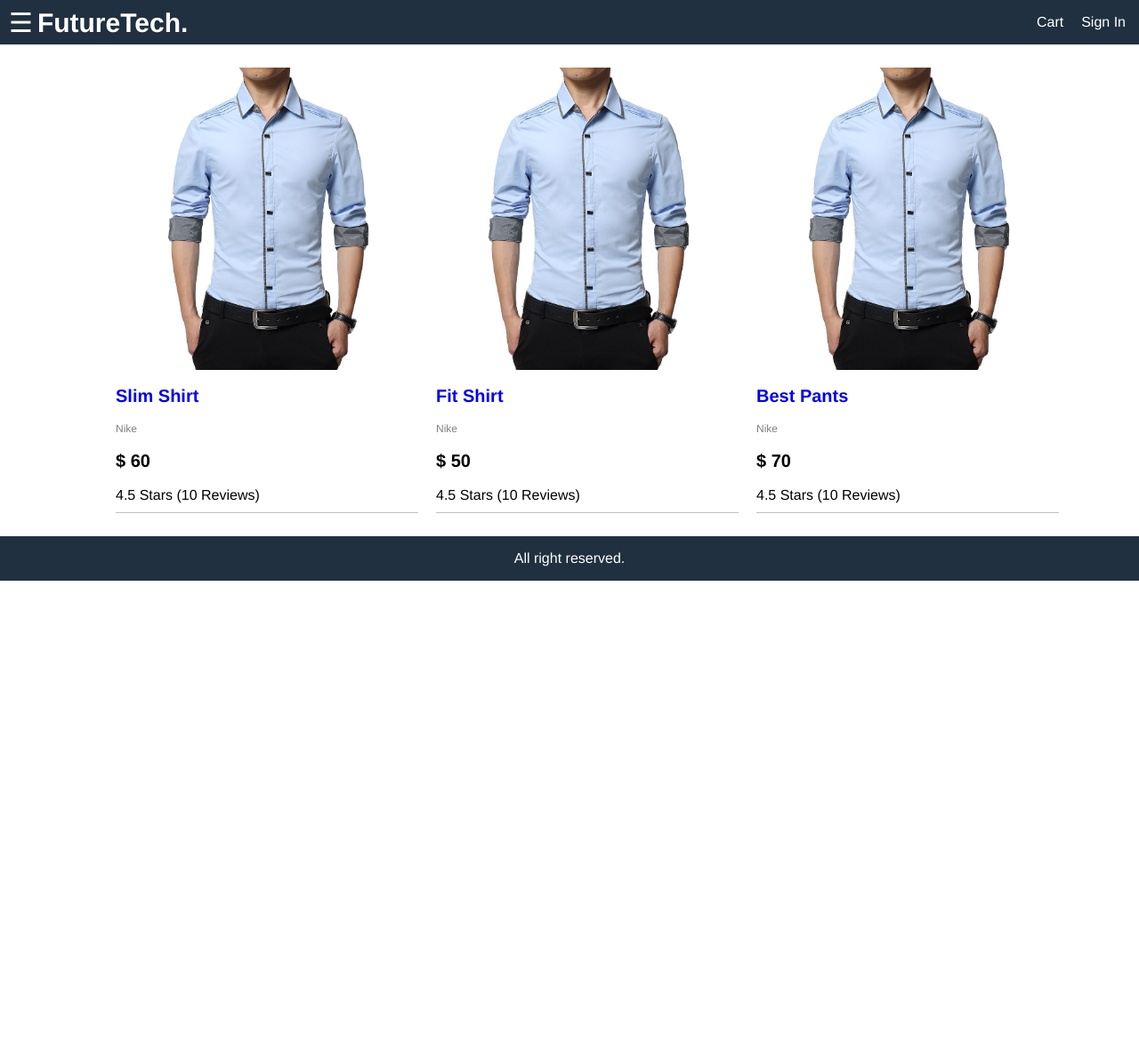
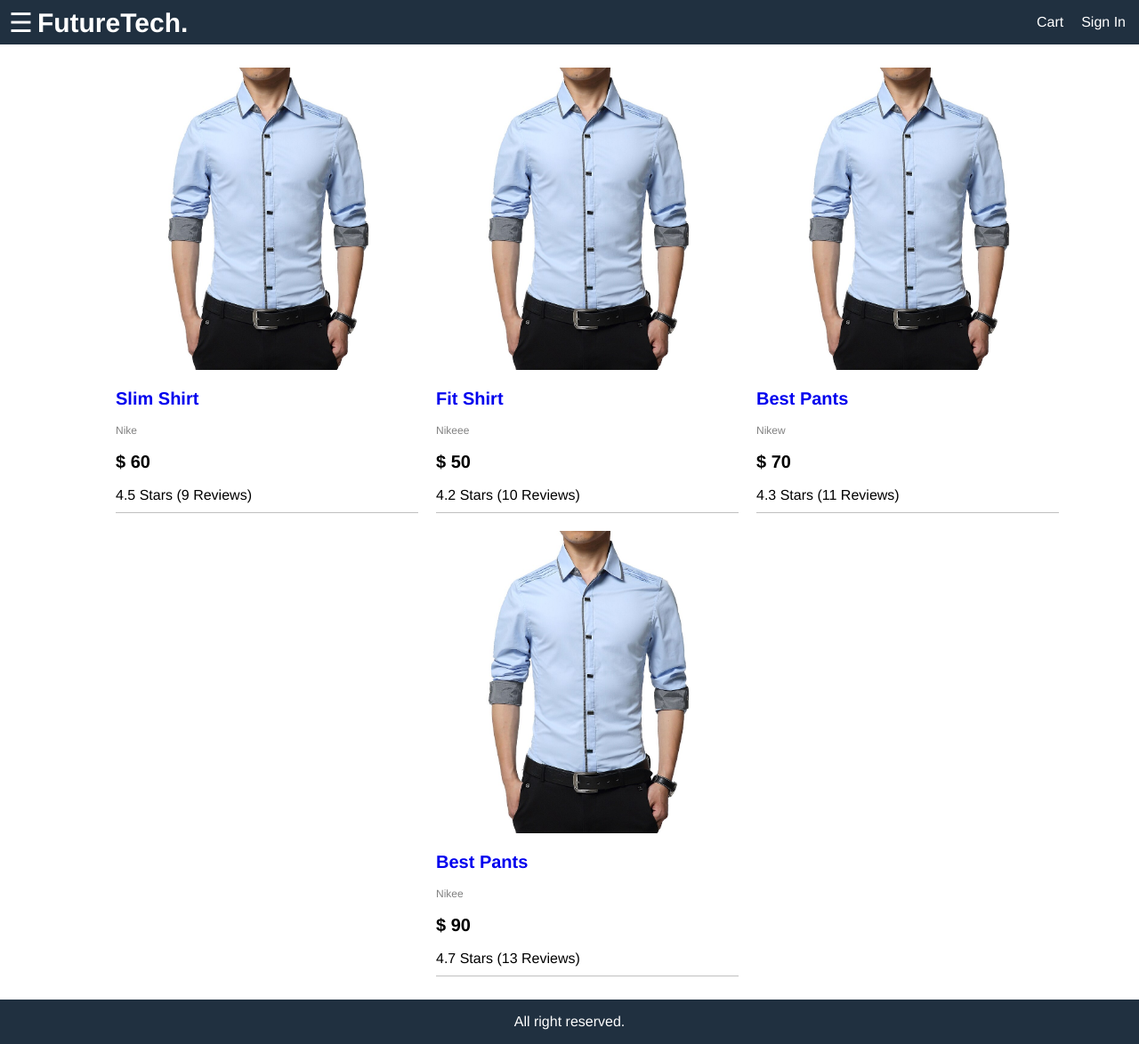
Before and after one commit to romaaxa/fcwShp-ft, a React (Create React App) app in the folder frontend/: page / in a window 1280 px wide. Shown: the whole page at 89% size. Before the commit the page ends 800 px from the top, so only its background shows below. Built offline with nearby package versions, Linux system fonts and the light colour scheme.

Commit message:
react router

```diff
--- a/frontend/src/App.js
+++ b/frontend/src/App.js
@@ -1,5 +1,8 @@
 import './App.css';
 import data from './data';
+import HomePage from './components/HomePage';
+import ProductPage from './components/ProductPage';
+import { BrowserRouter, Route, Link } from 'react-router-dom';
 
 const openMenu = () => {
   document.querySelector(".sidebar").classList.add("open");
@@ -11,6 +14,7 @@
 
 const App = () => {
   return (
+    <BrowserRouter>
       <div className="grid-container">
         <header className="header">
           <div className="brand">
@@ -19,7 +23,7 @@
               &#9776;
             </button>
 
-          <a href="index.html">FutureTech.</a>
+            <Link to="/" >FutureTech.</Link>
           </div>
 
           <div className="header-links">
@@ -46,29 +50,8 @@
 
         <main className="main">
           <div className="content">
-          <ul className="products">
-            {
-              data.products.map(product =>
-                <li>
-                  <div className="product">
-                    <img className="product-image" src={product.image} alt="product" />
-
-                    <div className="product-name">
-                      <a href="product.html">{product.name}</a>
-                    </div>
-
-                    <div className="product-brand">{product.brand}</div>
-
-                    <div className="product-price">$ {product.price}</div>
-
-                    <div className="product-rating">{product.rating} Stars ({product.numReviews} Reviews)</div>
-                  </div>
-                </li>
-              )
-            }
-
-
-          </ul>
+            <Route path="/product/:id" component={ProductPage} />
+            <Route path="/" exact={true} component={HomePage} />
           </div>
 
         </main>
@@ -77,6 +60,7 @@
           All right reserved.
       </footer>
       </div>
+    </BrowserRouter>
   );
 }
 
--- /dev/null
+++ b/frontend/src/components/HomePage.js
@@ -0,0 +1,32 @@
+import React from 'react';
+import data from '../data';
+import { Link } from 'react-router-dom';
+
+const HomePage = () => {
+    return (
+        <ul className="products">
+            {
+                data.products.map(product =>
+                    <li className="liProp">
+                        <div className="product">
+                            <Link to={"/product/" + product._id}>
+                                <img className="product-image" src={product.image} alt="product" />
+                            </Link>
+                            <div className="product-name">
+                                <Link to={"/product/" + product._id}>{product.name}</Link>
+                            </div>
+
+                            <div className="product-brand">{product.brand}</div>
+
+                            <div className="product-price">$ {product.price}</div>
+
+                            <div className="product-rating">{product.rating} Stars ({product.numReviews} Reviews)</div>
+                        </div>
+                    </li>
+                )
+            }
+        </ul>
+    )
+}
+
+export default HomePage;
--- /dev/null
+++ b/frontend/src/components/ProductPage.js
@@ -0,0 +1,69 @@
+import React from 'react';
+import data from '../data';
+import { Link } from 'react-router-dom';
+
+const ProductPage = (props) => {
+
+    const product = data.products.find(x => x._id === props.match.params.id);
+    return (
+        <div>
+            <div className="back-to-result">
+                <Link to="/" >Back to result</Link>
+            </div>
+
+            <div className="details">
+                <div className="details-image">
+                    <img src={product.image} alt="product"></img>
+                </div>
+
+                <div className="details-info">
+                    <ul>
+                        <li>
+                            <h4>{product.name}</h4>
+                        </li>
+
+                        <li>
+                            {product.rating} Stars ({product.numReviews} Reviews)
+                        </li>
+
+                        <li>
+                            Price: <b>${product.price}</b>
+                        </li>
+
+                        <li>
+                            Decription:
+                            <div>
+                                {product.description}
+                            </div>
+                        </li>
+                    </ul>
+                </div>
+
+                <div className="details-action">
+                    <ul>
+                        <li>
+                            Price: {product.price}
+                        </li>
+                        <li>
+                            Status: {product.status}
+                        </li>
+                        <li>
+                            Number: <select>
+                                <option>1</option>
+                                <option>2</option>
+                                <option>3</option>
+                                <option>4</option>
+                                <option>5</option>
+                            </select>
+                        </li>
+                        <li>
+                            <button className="button">Add to cart</button>
+                        </li>
+                    </ul>
+                </div>
+            </div>
+        </div>
+    )
+}
+
+export default ProductPage;
--- a/frontend/src/data.js
+++ b/frontend/src/data.js
@@ -1,30 +1,43 @@
 export default {
     products: [{
+        _id: '1',
         name: 'Slim Shirt',
         category: 'Shirts',
-        image: './images/slimshirt.jpg',
+        image: '../images/slimshirt.jpg',
         price: 60,
         brand: 'Nike',
         rating: 4.5,
+        numReviews: 9,
+    },
+    {
+        _id: '2',
+        name: 'Fit Shirt',
+        category: 'Shirts',
+        image: '../images/slimshirt.jpg',
+        price: 50,
+        brand: 'Nikeee',
+        rating: 4.2,
         numReviews: 10,
     },
     {
-        name: 'Fit Shirt',
-        category: 'Shirts',
-        image: './images/slimshirt.jpg',
-        price: 50,
-        brand: 'Nike',
-        rating: 4.5,
-        numReviews: 10,
+        _id: '3',
+        name: 'Best Pants',
+        category: 'Pants',
+        image: '../images/slimshirt.jpg',
+        price: 70,
+        brand: 'Nikew',
+        rating: 4.3,
+        numReviews: 11,
     },
     {
+        _id: '4',
         name: 'Best Pants',
         category: 'Pants',
-        image: './images/slimshirt.jpg',
-        price: 70,
-        brand: 'Nike',
-        rating: 4.5,
-        numReviews: 10,
+        image: '../images/slimshirt.jpg',
+        price: 90,
+        brand: 'Nikee',
+        rating: 4.7,
+        numReviews: 13,
     },
     ]
 }
--- a/frontend/src/index.css
+++ b/frontend/src/index.css
@@ -7,6 +7,10 @@
   font: 1.6rem Helvetica;
   height: 100vh;
   margin: 0;
+}
+
+#root {
+  height: 100%;
 }
 
 .grid-container {
@@ -159,3 +163,68 @@
   font-size: large;
   text-decoration: none;
 }
+
+/* Product Details */
+
+.details {
+  display: flex;
+  justify-content: space-between;
+  align-items: flex-start;
+  flex-wrap: wrap;
+  padding: 1rem;
+}
+
+.details-image {
+  flex: 2 1 60rem;
+}
+
+.details-image img {
+  max-width: 60rem;
+  width: 100%;
+}
+
+.details-info {
+  flex: 1 1 30rem;
+}
+
+.details-action {
+  flex: 1 1 30rem;
+}
+
+.details-info ul,
+.details-action ul {
+  list-style-type: none;
+  padding: 0;
+}
+
+.details-info li,
+.details-action li {
+  margin-bottom: 1rem;
+}
+
+.back-to-result {
+  padding: 1rem;
+}
+
+.details-action {
+  border: .1rem #808080 solid;
+  border-radius: 0.5rem;
+  background-color: #f8f8f8;
+  padding: 1rem;
+}
+
+.details-action ul li:last-child {
+  display: flex;
+  flex-direction: column;
+}
+
+.button {
+  padding: 1rem;
+  border: .1rem #808080 solid;
+  border-radius: 0.5rem;
+  cursor: pointer;
+}
+
+.button:hover {
+  border: .1rem #404040 solid;
+}
```
Lines whose indentation alone changed are shown as unchanged.
